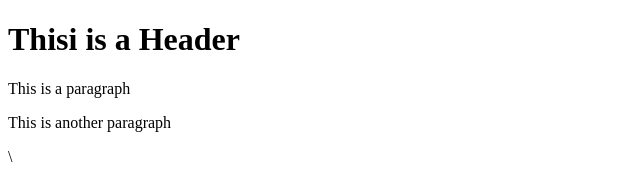
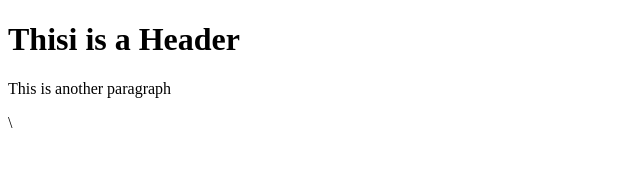
Before and after one commit to raslanmahmoud/git-test, a plain HTML site: page index.html in a window 1280 px wide. Shown: the whole page, without its empty margins (0-640 px from the left). Drawn offline with Linux system fonts and the light colour scheme.

Commit message:
second commit

```diff
--- a/index.html
+++ b/index.html
@@ -10,7 +10,7 @@
 
 <body>
     <h1>Thisi is a Header</h1>
-    <p>This is a paragraph</p>
+    <p></p>
     <p>This is another paragraph </p>
     <p>\</p>
 </body>
```
